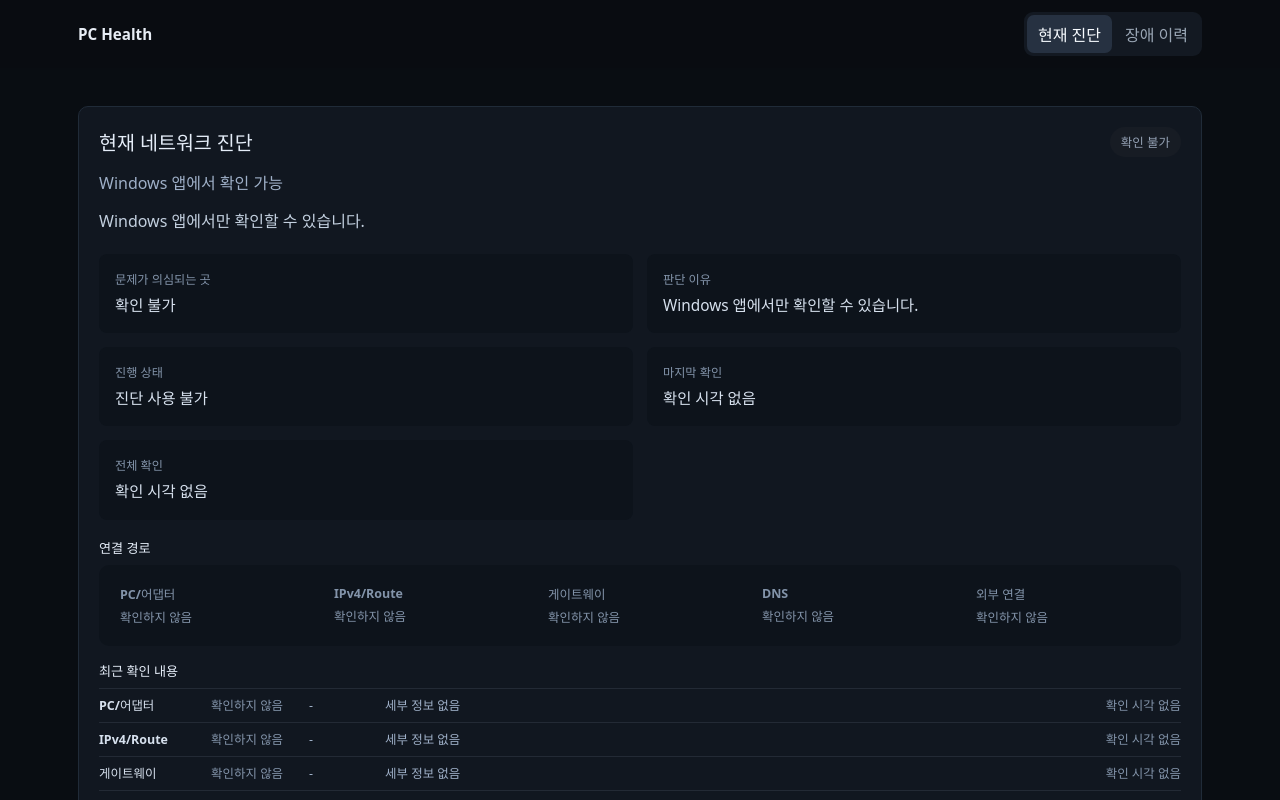
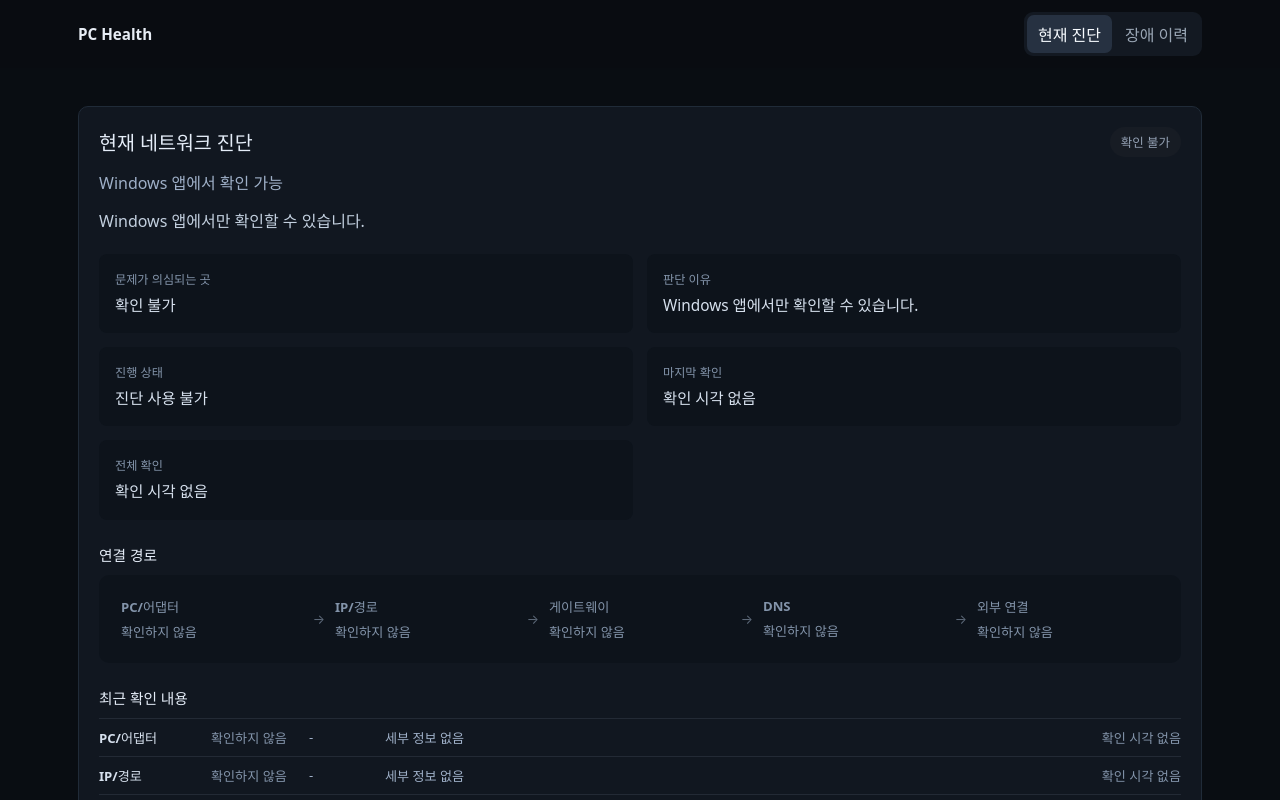
Before and after one commit to qpow1018/pc-health, a React (Vite) app: page / in a window 1280 px wide. Shown: the top 800 px of the page. Built offline with nearby package versions, Linux system fonts and the light colour scheme.

Commit message:
style: refine network path section

```diff
--- a/src/features/network-diagnostics/NetworkStatusPanel.module.css
+++ b/src/features/network-diagnostics/NetworkStatusPanel.module.css
@@ -88,11 +88,11 @@
 }
 
 .path-section {
-  margin-top: 18px;
+  margin-top: 24px;
 
   h3 {
-    margin: 0 0 8px;
-    font-size: 0.82rem;
+    margin: 0 0 10px;
+    font-size: 0.92rem;
   }
 }
 
@@ -106,17 +106,29 @@
 }
 
 .path-stage {
+  position: relative;
   min-width: 0;
   border-radius: 8px;
-  padding: 10px 11px;
+  padding: 12px;
   background: transparent;
 
   strong {
     display: block;
-    margin-top: 5px;
+    margin-top: 6px;
     color: #bac8d9;
-    font-size: 0.78rem;
+    font-size: 0.82rem;
   }
+}
+
+.path-stage:not(:last-child)::after {
+  position: absolute;
+  top: 50%;
+  right: -10px;
+  z-index: 1;
+  color: #5c6878;
+  font-size: 0.8rem;
+  content: "→";
+  transform: translateY(-50%);
 }
 
 .path-stage[data-tone="normal"] {
@@ -146,16 +158,16 @@
   display: block;
   overflow-wrap: anywhere;
   color: #d7e1ee;
-  font-size: 0.78rem;
+  font-size: 0.82rem;
   font-weight: 700;
 }
 
 .evidence {
-  margin-top: 15px;
+  margin-top: 24px;
 
   h3 {
-    margin: 0 0 8px;
-    font-size: 0.82rem;
+    margin: 0 0 10px;
+    font-size: 0.92rem;
   }
 
   ul {
@@ -170,10 +182,10 @@
   grid-template-columns: 100px 86px 64px minmax(160px, 1fr) 160px;
   gap: 12px;
   align-items: center;
-  min-height: 34px;
+  min-height: 38px;
   border-top: 1px solid rgba(143, 158, 178, 0.14);
   color: #9fb0c8;
-  font-size: 0.78rem;
+  font-size: 0.82rem;
 
   strong {
     color: #bac8d9;
@@ -218,6 +230,10 @@
     grid-template-columns: 1fr;
   }
 
+  .path-stage:not(:last-child)::after {
+    display: none;
+  }
+
   .evidence-row {
     grid-template-columns: 1fr auto;
     padding: 9px 0;
--- a/src/features/network-diagnostics/NetworkStatusPanel.tsx
+++ b/src/features/network-diagnostics/NetworkStatusPanel.tsx
@@ -161,7 +161,7 @@ function buildPathStages(evidence: DiagnosticEvidence[]): PathStage[] {
     },
     {
       key: "route",
-      label: "IPv4/Route",
+      label: "IP/경로",
       evidence: latestEvidence(evidence, ["ipv4", "default_route"]),
     },
     {
@@ -403,7 +403,7 @@ export default function NetworkStatusPanel() {
       evidence: latestEvidence(status.evidence, ["ethernet"]),
     },
     {
-      label: "IPv4/Route",
+      label: "IP/경로",
       testId: "evidence-route",
       evidence: latestEvidence(status.evidence, ["ipv4", "default_route"]),
     },
```
Also changed, not shown: 1 other file (tests, documents, lock files or other folders).
